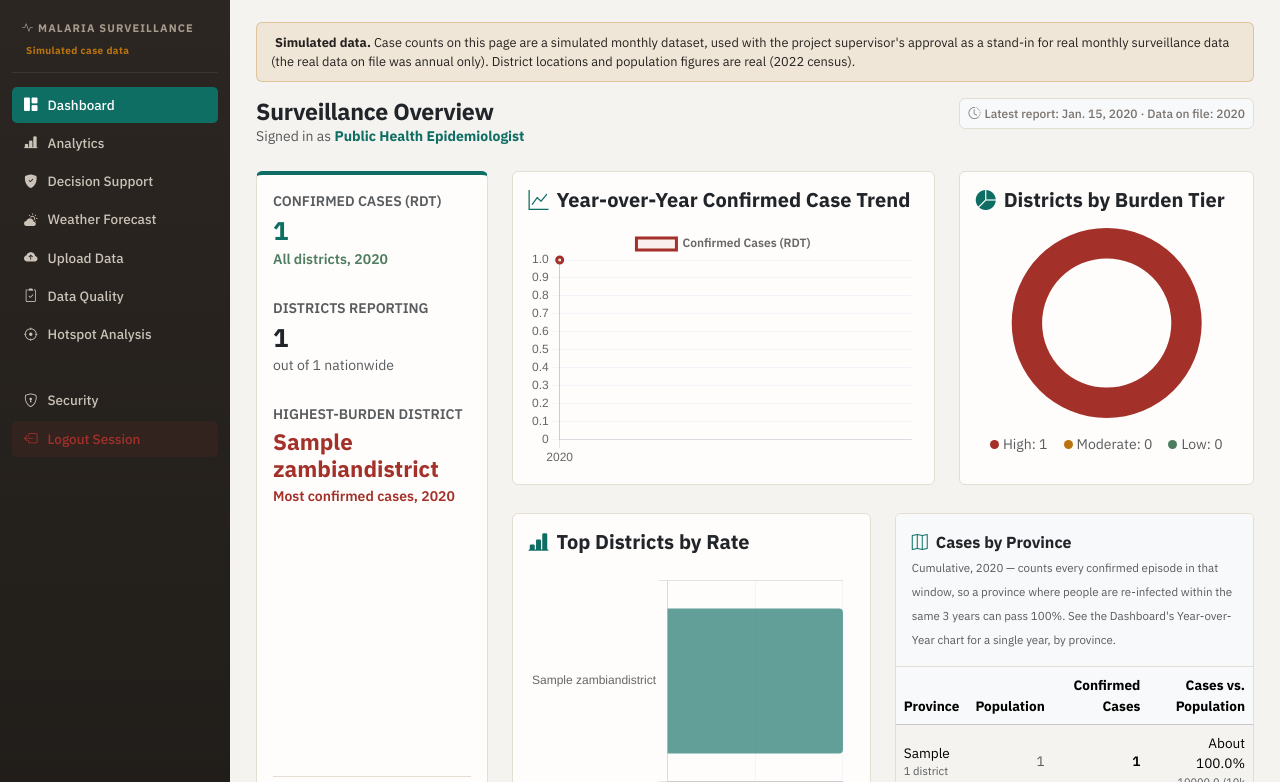
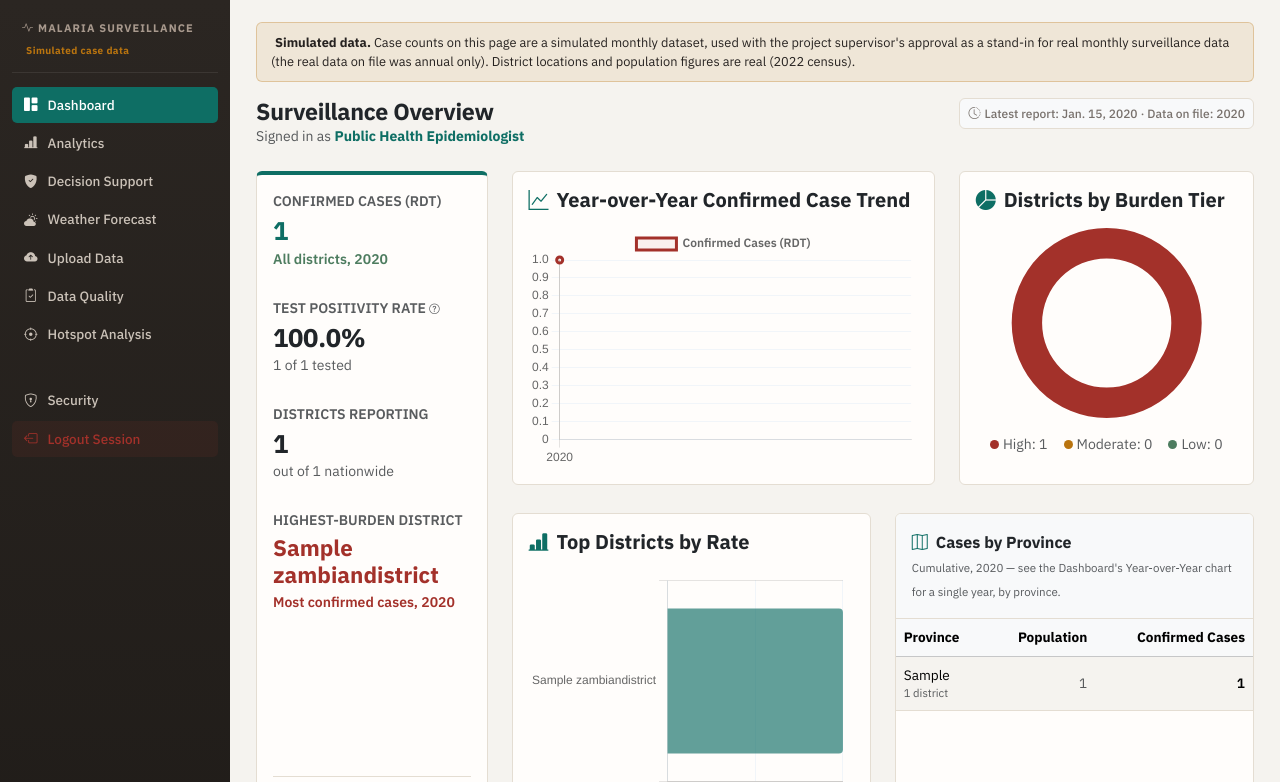
Before and after one commit to LadyStephania/Malaria-analytics-, a Django app: page /dashboard/ in a window 1280 px wide. Shown: the top 782 px of the page. Run offline with Django 5.2, Linux system fonts and the light colour scheme; a user stored in the database is signed in; tables that the repository leaves empty hold one stand-in row (values such as "Sample post"); grey boxes are pictures that could not be loaded.

Commit message:
Surface suspected/tested case data; drop the province cases-vs-population column
Suspected_cases, rdt_tested, and microscopy_tested were added to the
schema last commit but not shown anywhere. Added a real test
positivity rate (confirmed / tested) - a standard malaria surveillance
indicator, distinct from the population-based incidence figures
already on these pages:

- Dashboard: a new "Test Positivity Rate" KPI, national totals.
- Decision Support: "Test Positivity Rate" and a "of N suspected" note
  next to Confirmed Cases, both scoped to the same rolling window
  recent_cases already uses (_recent_testing_totals, kept separate
  from _recent_case_burden rather than growing its already-8-value
  return tuple further).

Also removed the Dashboard's "Cases vs. Population" column entirely,
per request - the cumulative-episodes-can-exceed-population caveat
added last commit explained it correctly, but simplest is to just not
show a ratio that needs a caveat to be read correctly. Left Year
Breakdown's per-year "% of Population" column as-is since it's a
different, unproblematic figure (single year, never exceeds ~40%) and
wasn't the one in question. Removed the now-unused incidence_pct /
incidence_per_10k computation from the Dashboard's province rollup.

Verified with manage.py check and an 11-route smoke test confirming
the new KPI/panel fields render and the removed column is gone.

Co-Authored-By: Claude Sonnet 5 <noreply@anthropic.com>

```diff
--- a/core_project/malaria/templates/dashboard.html
+++ b/core_project/malaria/templates/dashboard.html
@@ -61,6 +61,11 @@
                 <span class="text-muted small text-uppercase fw-semibold d-block mb-1">Confirmed Cases (RDT)</span>
                 <div class="fw-bold text-primary kpi-value">{{ confirmed_rdt|intcomma }}</div>
                 <span class="text-success small fw-semibold">All districts{% if data_year_range %}, {{ data_year_range }}{% endif %}</span>
+            </div>
+            <div class="kpi-block" title="Confirmed cases ÷ number tested by RDT — a standard malaria surveillance indicator, separate from the population-based incidence figures elsewhere on this page.">
+                <span class="text-muted small text-uppercase fw-semibold d-block mb-1">Test Positivity Rate <i class="bi bi-question-circle text-muted" style="font-size: 0.65rem;"></i></span>
+                <div class="fw-bold text-dark kpi-value">{% if positivity_rate is not None %}{{ positivity_rate }}%{% else %}N/A{% endif %}</div>
+                <span class="text-muted small">{% if total_tested %}{{ confirmed_rdt|intcomma }} of {{ total_tested|intcomma }} tested{% else %}No testing volume on file{% endif %}</span>
             </div>
             <div class="kpi-block">
                 <span class="text-muted small text-uppercase fw-semibold d-block mb-1">Districts Reporting</span>
@@ -127,12 +132,12 @@
                         <div class="fw-bold text-dark d-flex align-items-center gap-2">
                             <i class="bi bi-map text-primary"></i> Cases by Province
                         </div>
-                        {% if data_year_range %}<span class="text-muted" style="font-size: 0.72rem;">Cumulative, {{ data_year_range }} &mdash; counts every confirmed episode in that window, so a province where people are re-infected within the same 3 years can pass 100%. See the Dashboard's Year-over-Year chart for a single year, by province.</span>{% endif %}
+                        {% if data_year_range %}<span class="text-muted" style="font-size: 0.72rem;">Cumulative, {{ data_year_range }} &mdash; see the Dashboard's Year-over-Year chart for a single year, by province.</span>{% endif %}
                     </div>
                     <div class="table-responsive" style="max-height: 260px;">
                         <table class="table align-middle m-0" style="font-size: 0.85rem;">
                             <thead class="table-light">
-                                <tr><th>Province</th><th class="text-end">Population</th><th class="text-end">Confirmed Cases</th><th class="text-end">Cases vs. Population</th></tr>
+                                <tr><th>Province</th><th class="text-end">Population</th><th class="text-end">Confirmed Cases</th></tr>
                             </thead>
                             <tbody>
                                 {% for row in province_rollup %}
@@ -140,9 +145,6 @@
                                     <td>{{ row.district__province }}<span class="text-muted d-block" style="font-size:0.7rem;">{{ row.districts }} district{{ row.districts|pluralize }}</span></td>
                                     <td class="text-end text-muted">{% if row.population %}{{ row.population|floatformat:0|intcomma }}{% else %}&mdash;{% endif %}</td>
                                     <td class="text-end fw-semibold">{{ row.cases|intcomma }}</td>
-                                    <td class="text-end">
-                                        {% if row.incidence_pct is not None %}About {{ row.incidence_pct }}%{% if row.incidence_pct > 100 %}<span class="text-muted d-block" style="font-size:0.65rem;">repeat episodes push this over 100%</span>{% endif %}<span class="text-muted d-block" style="font-size:0.68rem;">{{ row.incidence_per_10k }} /10k</span>{% else %}&mdash;{% endif %}
-                                    </td>
                                 </tr>
                                 {% endfor %}
                             </tbody>
--- a/core_project/malaria/views.py
+++ b/core_project/malaria/views.py
@@ -495,10 +495,19 @@ def _regenerate_backup_codes(user):
 def dashboard_view(request):
     totals = IntegratedMalariaData.objects.aggregate(
         total_confirmed=Sum('rdt_confirmations'),
+        total_suspected=Sum('suspected_cases'),
+        total_tested=Sum('rdt_tested'),
         latest_date=Max('date'),
         earliest_date=Min('date'),
     )
     total_confirmed = totals['total_confirmed'] or 0
+    total_suspected = totals['total_suspected'] or 0
+    total_tested = totals['total_tested'] or 0
+    # Test positivity rate (confirmed / tested) — a standard malaria surveillance
+    # indicator, distinct from the population-based incidence figures elsewhere
+    # on this page. None (not 0%) when no testing volume is on file, since "no
+    # data" and "0% positive" are different claims.
+    positivity_rate = round(total_confirmed / total_tested * 100, 1) if total_tested else None
     has_data = totals['latest_date'] is not None
     districts_reporting = IntegratedMalariaData.objects.values('district_id').distinct().count()
     total_districts = ZambianDistrict.objects.count()
@@ -585,10 +594,7 @@ def dashboard_view(request):
         .order_by('-cases')
     )
     for row in province_rollup:
-        pop = province_populations.get(row['district__province'], 0)
-        row['population'] = pop
-        row['incidence_per_10k'] = round(row['cases'] / pop * 10000, 1) if pop else None
-        row['incidence_pct'] = round(row['cases'] / pop * 100, 2) if pop else None
+        row['population'] = province_populations.get(row['district__province'], 0)
 
     # Top 8 districts by the same rank the hotspot list uses, for a compact bar
     # chart alongside it.
@@ -617,6 +623,9 @@ def dashboard_view(request):
 
     context = {
         'confirmed_rdt': total_confirmed,
+        'total_suspected': total_suspected,
+        'total_tested': total_tested,
+        'positivity_rate': positivity_rate,
         'districts_reporting': districts_reporting,
         'total_districts': total_districts,
         'alert_district': alert_district,
@@ -1309,6 +1318,34 @@ def _recent_case_burden(district):
     )
 
 
+def _recent_testing_totals(district):
+    """
+    Suspected-case and RDT-tested totals over the same rolling window
+    _recent_case_burden uses for recent_cases, so the two figures describe
+    the same period. Kept separate from _recent_case_burden (rather than
+    adding more positional return values to an already 8-value function
+    used at two call sites) since only the single-district detail panel
+    needs this level of detail, not the priority queue.
+
+    Returns (suspected_cases, rdt_tested, positivity_pct_or_None).
+    positivity_pct is confirmed / tested, not confirmed / suspected — the
+    standard test positivity rate definition — and is None when no testing
+    volume is on file for the window (can't divide by zero, and 0 tested
+    isn't the same claim as 0% positive).
+    """
+    records = list(
+        IntegratedMalariaData.objects
+        .filter(district=district)
+        .order_by('-date')
+        .values('rdt_confirmations', 'suspected_cases', 'rdt_tested')[:_BURDEN_WINDOW]
+    )
+    suspected = sum(r['suspected_cases'] for r in records)
+    tested = sum(r['rdt_tested'] for r in records)
+    confirmed = sum(r['rdt_confirmations'] for r in records)
+    positivity_pct = round(confirmed / tested * 100, 1) if tested else None
+    return suspected, tested, positivity_pct
+
+
 def _district_priority_queue():
     """
     Ranks every district that has case data by combined urgency — the SAME
@@ -1426,6 +1463,7 @@ def decision_view(request):
     # so the queue and this detail panel always agree on the same district's tier.
     recent_cases, prior_cases, reference_date, window_len, burden_label, burden_badge, incidence, prior_window_len = _recent_case_burden(selected_district)
     burden_rank = _RISK_RANK[burden_badge]
+    recent_suspected, recent_tested, positivity_pct = _recent_testing_totals(selected_district)
     # "553.6 per 10,000" as "roughly 1 in 18 people" — same rate, easier to say
     # out loud and defend without doing mental unit conversion on the spot.
     incidence_one_in_n = round(10000 / incidence) if incidence else None
@@ -1513,6 +1551,9 @@ def decision_view(request):
         'tier_icon': meta['icon'],
         'checklist': checklist,
         'recent_cases': recent_cases,
+        'recent_suspected': recent_suspected,
+        'recent_tested': recent_tested,
+        'positivity_pct': positivity_pct,
         'burden_label': burden_label,
         'incidence_per_10k': incidence,
         'incidence_one_in_n': incidence_one_in_n,
```
Also changed, not shown: core_project/malaria/templates/decision.html (+8 -2 lines).
